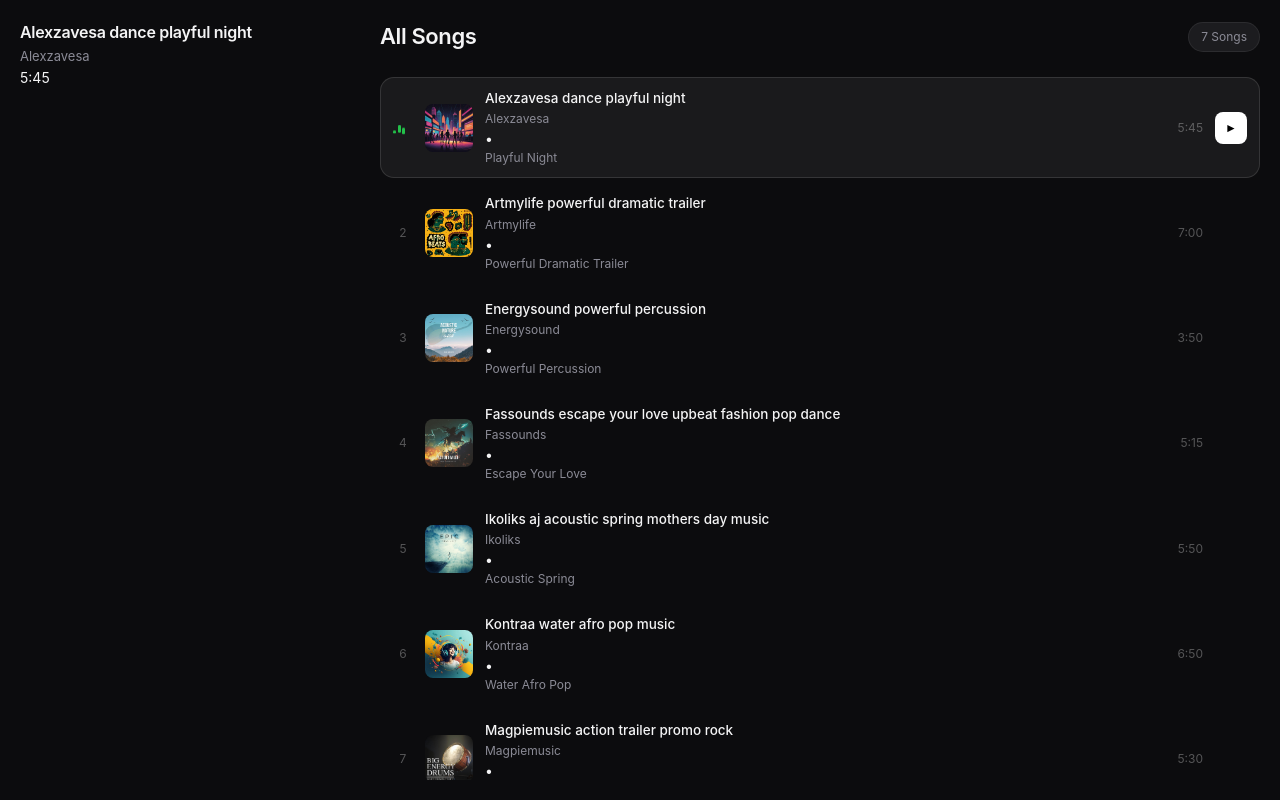
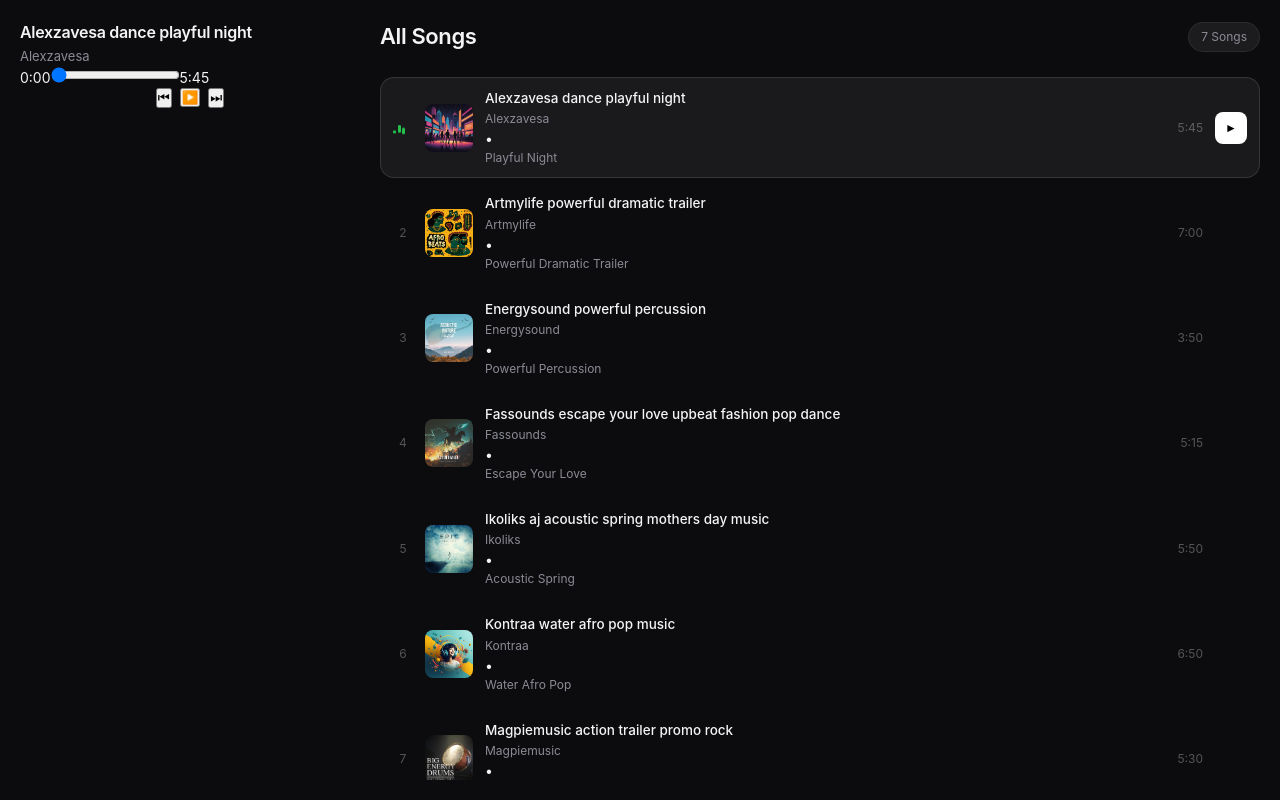
Before and after one commit to sarathkpreman/music-player, a React (Vite) app: page / in a window 1280 px wide. Built offline with nearby package versions, Linux system fonts and the light colour scheme.

Commit message:
Added song Forward and Backward switches

```diff
--- a/src/App.jsx
+++ b/src/App.jsx
@@ -16,6 +16,12 @@ function App() {
           <Musicplayer
           currentSong={music.currentSong}
           formatTime={music.formatTime}
+          duration={music.duration}
+          setDuration={music.setDuration}
+          currentTime={music.currentTime}
+          setCurrentTime={music.setCurrentTime}
+          handleNextSong={music.handleNextSong}
+          handlePreviousSong={music.handlePreviousSong}
           />
         </div>
         <div className="content-section">
--- a/src/components/Musicplayer.jsx
+++ b/src/components/Musicplayer.jsx
@@ -1,7 +1,46 @@
-export const Musicplayer = ({ currentSong, formatTime }) => {
+import { useEffect, useRef } from 'react';
+
+export const Musicplayer = ({
+  currentSong,
+  formatTime,
+  currentTime,
+  setCurrentTime,
+  setDuration,
+  handleNextSong,
+  handlePreviousSong,
+  handlePausePlay
+ }) => {
+  const audioRef = useRef(null);
+
+
+
+  useEffect(()=> {
+    const audio = audioRef.current
+    if(!audio) return;
+
+    const handleLoadedMetaData =()=> {
+      setDuration(audio.duration)
+    }
+
+    const handleTimeUpdate = () => {
+
+    }
+
+    const handleEnded = () => {
+      audio.addEventListener('loadedmetadata', handleLoadedMetaData)
+
+    }
+
+    return () => {
+      audio.removeEventListener('loadedmetadata', handleLoadedMetaData)
+      audio.removeEventListener('timeupdate', handleTimeUpdate)
+      audio.removeEventListener('ended', handleEnded)
+    }
+  }, [setDuration, setCurrentTime, currentSong])
+
   return (
     <div className="music-player">
-      <audio />
+      <audio ref={audioRef} src={currentSong?.url} preload='metadata' crossOrigin='anonymus'/>
 
       <div className="player-info">
         <div className="track-title">
@@ -13,17 +52,46 @@ export const Musicplayer = ({ currentSong, formatTime }) => {
         </div>
       </div>
 
-      <div>
-        <span className="time">
-          {currentSong
-            ? formatTime(currentSong.duration)
-            : "0:00"}
-        </span>
+      <div className="progress-container">
+  <span className="time">
+    {formatTime(currentTime)}
+  </span>
 
-        <div className="progress-container">
-          <div className="progress-bar"></div>
-        </div>
-      </div>
+  <input
+    type="range"
+    min="0"
+    max={currentSong?.duration || 0}
+    value={currentTime}
+    className="progress-range"
+    step="1"
+    onChange={(e)=>
+    {
+      const newTime = (e.target.value)
+      audioRef.current.currentTime = newTime;
+      setCurrentTime(newTime);
+    }
+    }
+  />
+
+  <span className="time">
+    {formatTime(currentSong?.duration || 0)}
+  </span>
+  </div>
+
+    <div className='player-controls'>
+       <button onClick={handlePreviousSong}>
+        ⏮
+      </button>
+
+      <button onClick={handlePausePlay}>
+        ▶️
+      </button>
+
+      <button onClick={handleNextSong}>
+        ⏭
+      </button>
+    </div>
+
     </div>
   )
 }
--- a/src/hooks/useMusic.js
+++ b/src/hooks/useMusic.js
@@ -7,10 +7,12 @@ export const useMusic = () => {
     const [currentSong, setCurrentSong] = useState(songs[0])
     const [currentSongIndex, setCurrentSongIndex] = useState(0)
     const [currentTime, setCurrentTime] = useState(0)
+    const [duration, setDuration] = useState(0)
 
     const handlePlaySong = (song, index) => {
         setCurrentSong(song)
         setCurrentSongIndex(index)
+        setDuration(song.duration)
     }
     const formatTime = (time) => {
         if (typeof time !== "number" || isNaN(time)) {
@@ -23,5 +25,34 @@ export const useMusic = () => {
     return `${minutes}:${seconds.toString().padStart(2, "0")}`
     }
 
-    return { allSongs, handlePlaySong, currentSongIndex, currentSong, currentTime, setCurrentTime, formatTime}
+
+    const handleNextSong = () => {
+        setCurrentSongIndex((prev)=> {
+            const nextIndex = (prev + 1 ) % allSongs.length;
+            setCurrentSong(allSongs[nextIndex]);
+            return nextIndex
+        })
+    }
+
+    const handlePreviousSong = () => {
+        setCurrentSongIndex((prev)=> {
+            const prevIndex = prev === 0 ? allSongs.length - 1 : prev - 1;
+            setCurrentSong(allSongs[prevIndex]);
+            return prevIndex
+        })
+    }
+
+
+    return { allSongs,
+        handlePlaySong,
+        currentSongIndex,
+        currentSong,
+        currentTime,
+        setCurrentTime,
+        formatTime,
+        duration,
+        setDuration,
+        handleNextSong,
+        handlePreviousSong
+    }
 }
```
